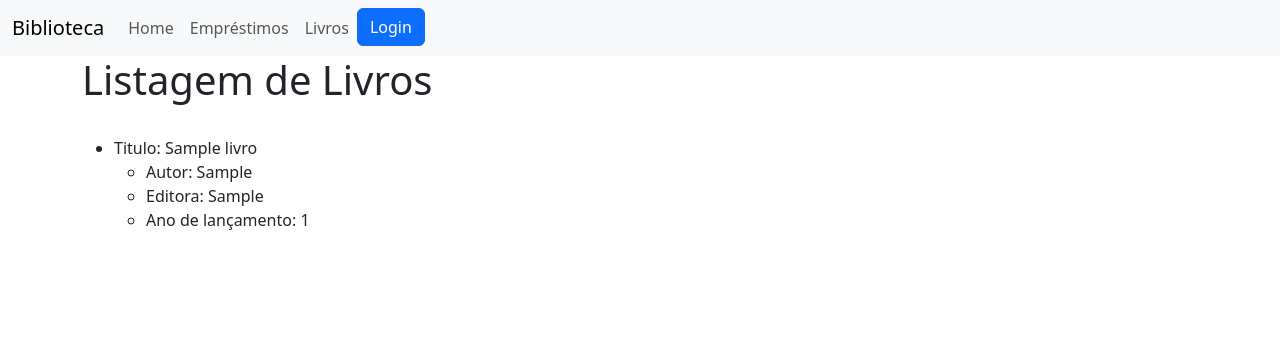
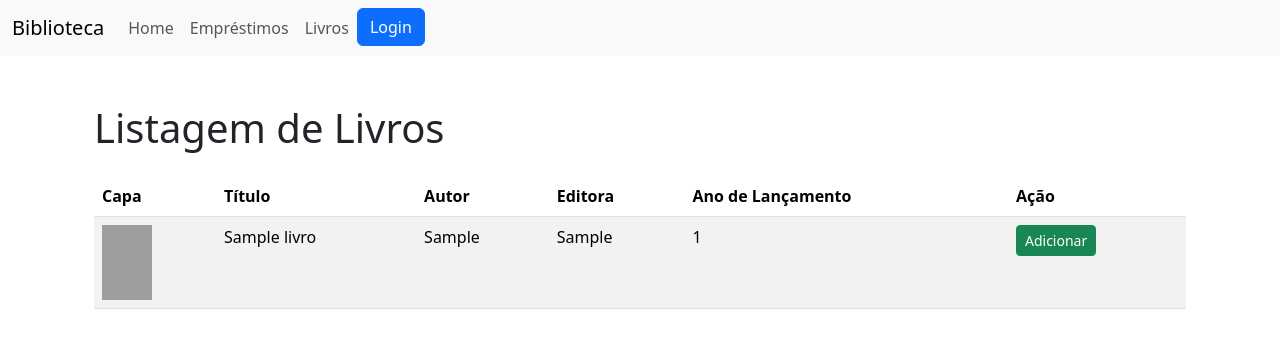
Before and after one commit to Jleandrobr/genius_lab, a Django app: page /list/ in a window 1280 px wide. Shown: the top 356 px of the page. Run offline with Django 5.2, Linux system fonts and the light colour scheme; tables that the repository leaves empty hold one stand-in row (values such as "Sample post"); grey boxes are pictures that could not be loaded.

Commit message:
feat: aplicando layout de tabelas na listagem de livros

```diff
--- a/emprestimo/models.py
+++ b/emprestimo/models.py
@@ -1,12 +1,14 @@
 from django.db import models
 from livros.models import Livro
 from django.utils import timezone
+from django.contrib.auth.models import User
 
 
 class Emprestimo(models.Model):
     STATUS = [
         ('Em análise', 'Em análise'),
         ('Emprestado', 'Emprestado'),
+        ('Recusado', 'Recusado'),
         ('Finalizado', 'Finalizado'),
     ]
 
@@ -15,10 +17,10 @@ class Emprestimo(models.Model):
     data_prevista_devolucao = models.DateTimeField(null=True, blank=True, verbose_name="Data Prevista de Devolução")
     status = models.CharField(max_length=50, choices=STATUS, verbose_name="Status")
     livro = models.ForeignKey('livros.Livro', on_delete=models.CASCADE, verbose_name="Livro")
-    # usuario = models.ForeignKey('usuarios.Usuario', on_delete=models.CASCADE, verbose_name="Usuário")
+    usuario = models.ForeignKey(User, on_delete=models.CASCADE, verbose_name="Usuário")
 
     def __str__(self):
-        return f"{self.livro} - "
+        return f"{self.livro} - {self.status}"
 
     def solicitar_emprestimo(self):
         self.status = 'Em análise'
--- a/genius_lab/settings.py
+++ b/genius_lab/settings.py
@@ -143,5 +143,3 @@ LOGIN_URL = '/login/'
 LOGIN_REDIRECT_URL = 'home'
 
 LOGOUT_REDIRECT_URL = 'home'
-
-CRISPY_TEMPLATE_PACK = 'bootstrap4'
--- a/genius_lab/urls.py
+++ b/genius_lab/urls.py
@@ -22,6 +22,8 @@ from home import urls as home_urls
 from livros import urls as livros_urls
 from emprestimo import urls as emprestimo_urls
 from django.contrib.auth import views as auth_views
+from django.conf import settings
+from django.conf.urls.static import static
 
 urlpatterns = [
     path("admin/", admin.site.urls),
@@ -32,3 +34,7 @@ urlpatterns = [
     path('login/', auth_views.LoginView.as_view(), name='login'),
     path('logout/', auth_views.LogoutView.as_view(), name='logout'),
 ]
+
+
+if settings.DEBUG:
+    urlpatterns += static(settings.MEDIA_URL, document_root=settings.MEDIA_ROOT)
--- a/livros/models.py
+++ b/livros/models.py
@@ -19,6 +19,7 @@ class Livro(models.Model):
     editora = models.CharField(max_length=255, verbose_name="Editora")
     ano_publicacao = models.PositiveIntegerField(verbose_name="Ano de Publicação")
     genero = models.CharField(max_length=50, choices=GENEROS, verbose_name="Gênero")
+    capa = models.ImageField(upload_to="capas", null=True, blank=True, verbose_name="Capa do Livro")
     quantidade_total = models.PositiveIntegerField(verbose_name="Quantidade Total")
     quantidade_disponivel = models.PositiveIntegerField(verbose_name="Quantidade Disponível", default=0)
     descricao = models.TextField(blank=True, null=True, verbose_name="Descrição")
--- a/livros/views.py
+++ b/livros/views.py
@@ -17,7 +17,7 @@ def listagem(request):
 
 @login_required
 def cadastro_livro(request):
-    form = LivroForm(request.POST or None)
+    form = LivroForm(request.POST or None, request.FILES or None)
     if form.is_valid():
         form.save()
         return redirect('listagem_livro')
--- a/templates/livros/listagem.html
+++ b/templates/livros/listagem.html
@@ -6,19 +6,43 @@
 
 {% block content %}
 
+<div class="container mt-5">
     <h1>Listagem de Livros</h1>
 
-    <br>
-
-   <ul>{% for livro in livros %}
-    <li>Titulo: {{ livro.titulo }}</li>
-    <ul>
-        <li>Autor: {{ livro.autor }}</li>
-        <li>Editora: {{ livro.editora }}</li>
-        <li>Ano de lançamento: {{ livro.ano_publicacao }}</li>
-        <br>
-    </ul>
-    {% endfor %}</ul>
-
+    <table class="table table-striped mt-4">
+        <thead>
+            <tr>
+                <th scope="col">Capa</th>
+                <th scope="col">Título</th>
+                <th scope="col">Autor</th>
+                <th scope="col">Editora</th>
+                <th scope="col">Ano de Lançamento</th>
+                <th scope="col">Ação</th>
+            </tr>
+        </thead>
+        <tbody>
+            {% for livro in livros %}
+            <tr>
+                <td>
+                    {% if livro.capa %}
+                        <img src="{{ livro.capa.url }}" alt="Capa do Livro" width="50" height="75">
+                    {% else %}
+                        <span>Sem capa</span>
+                    {% endif %}
+                </td>
+                <td>{{ livro.titulo }}</td>
+                <td>{{ livro.autor }}</td>
+                <td>{{ livro.editora }}</td>
+                <td>{{ livro.ano_publicacao }}</td>
+                <td>
+                    <a href="{% url 'cadastro_livro' %}" class="btn btn-success btn-sm">
+                        <i class="bi bi-plus-lg"></i> Adicionar
+                    </a>
+                </td>
+            </tr>
+            {% endfor %}
+        </tbody>
+    </table>
+</div>
 
 {% endblock %}
```
Also changed, not shown: templates/livros/cadastro.html (+5 -2 lines), emprestimo/migrations/0001_initial.py (added), emprestimo/migrations/0002_remove_emprestimo_capa.py (added), emprestimo/migrations/__init__.py (added), livros/migrations/0005_livro_capa.py (added), 1 other file.
